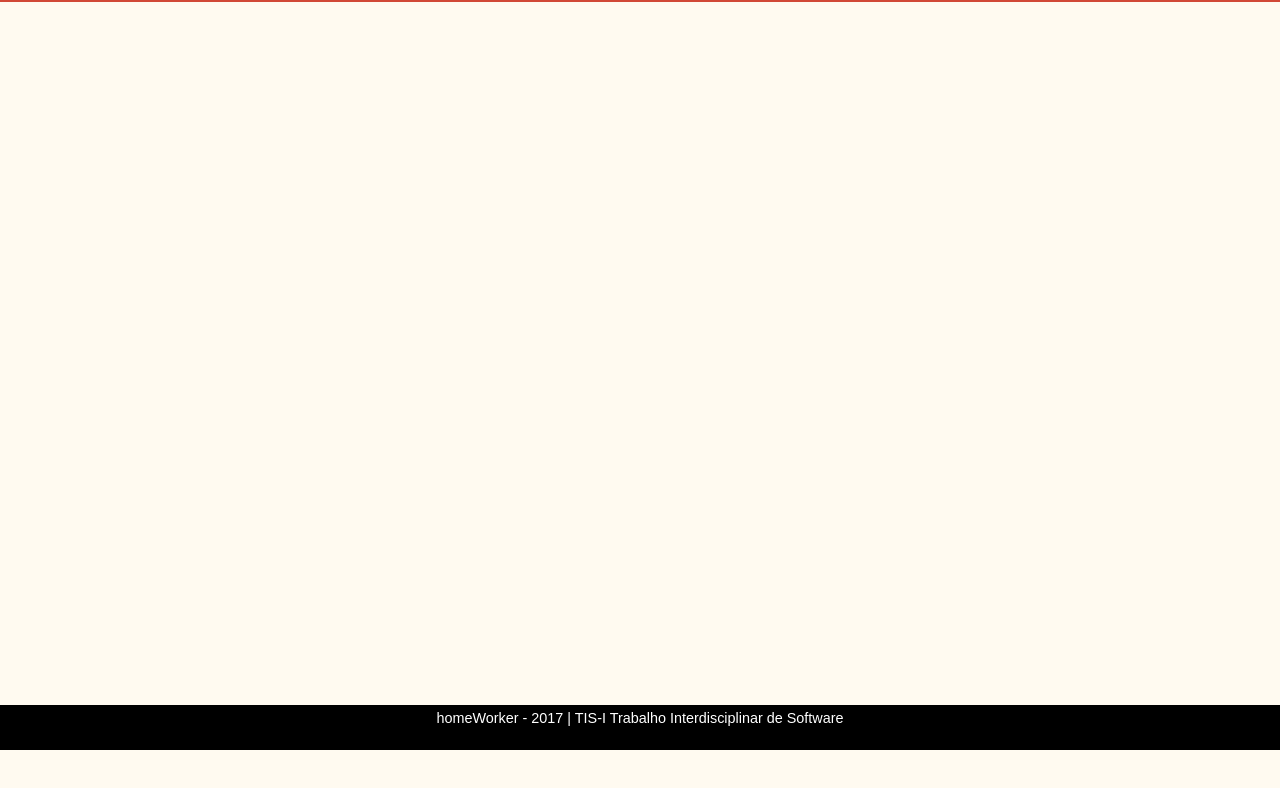
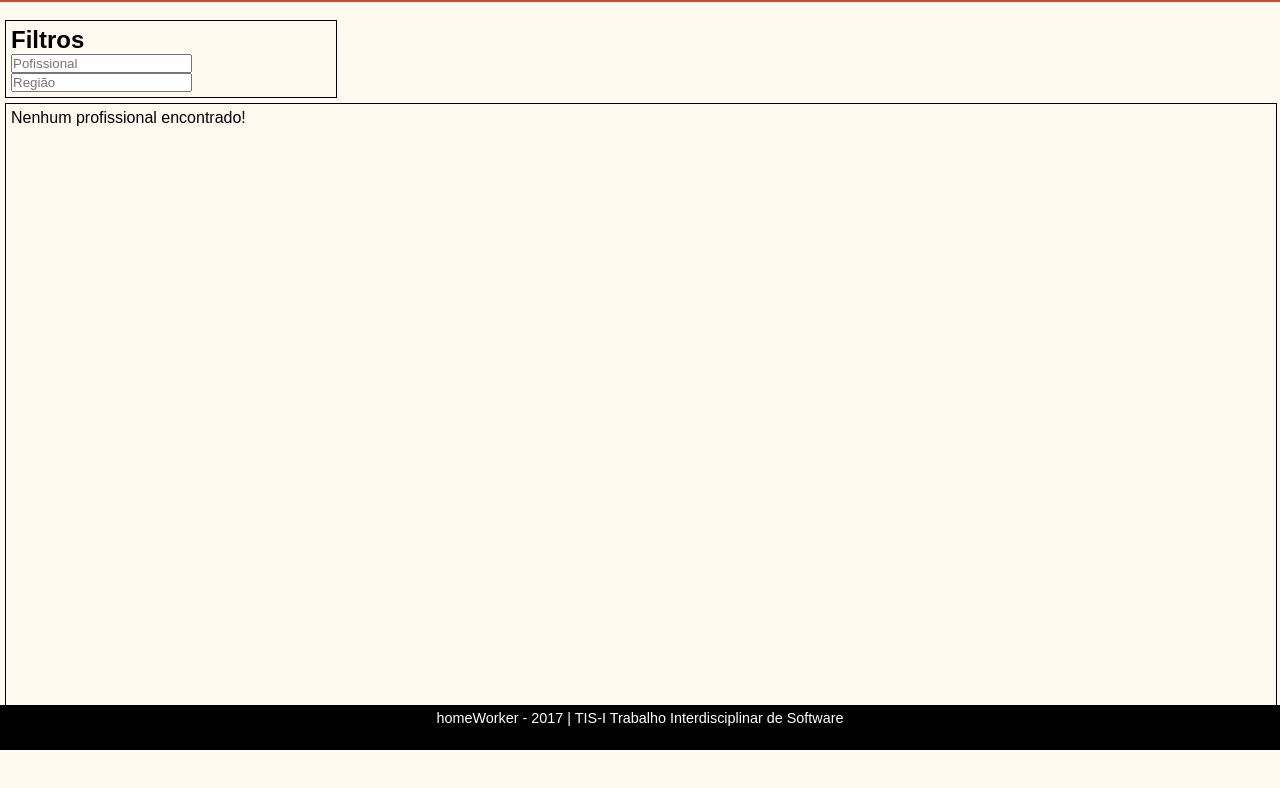
Before and after one commit to PUC-MINAS/homeworkers, a plain HTML site: page html/pesquisa.html in a window 1280 px wide. Shown: the part 50-838 px from the top of the page. Before the commit the page ends 800 px from the top, so only its background shows below. Drawn offline with Linux system fonts and the light colour scheme.

Commit message:
+ funcoes JS
funcoes lerParametro, pesquisarProfissionais,
modificação na pagina de pesquisas

```diff
--- /dev/null
+++ b/html/css/pesquisa.css
@@ -0,0 +1,19 @@
+@charset "UTF-8";
+
+#lateral-esq, #lateral-dir {
+	border: 1px solid black;
+	width: 400px;
+	position: relative;
+	top: -30px;
+	margin: 5px;
+	padding: 5px;
+}
+
+#lateral-esq {
+	width: calc(25%);
+}
+
+#lateral-dir {
+	width: calc(100% - 20px);
+	height: 600px;
+}
--- a/html/css/style.css
+++ b/html/css/style.css
@@ -16,6 +16,7 @@ body {
 /**/
 header {
 	position: fixed;
+	z-index: 1;
 	top: 0;
 	background-color: #d14836;
 	width: 100%;
@@ -47,7 +48,7 @@ div.icons img {
 
 #corpo {
 	margin-top: 100px;
-	margin-bottom: 200px;
+	margin-bottom: 50px;
 }
 
 /*index*/
--- a/html/js/scripts.js
+++ b/html/js/scripts.js
@@ -13,10 +13,18 @@ function pesquisarLocal(userObj) {
 	return obj;
 }
 
+function pesquisarProfissionais (sprof) {
+	for(var i =0, a = []; i < localStorage.length; i++){
+  		a[i] = JSON.parse(localStorage.getItem(localStorage.key(i)));
 
-/************************************fazendo**/
-function pesquisarProfissionais (sprof) {
+  		if (a[i].tipo == "profissional" && a[i].profissao == sprof) {
+  			imprimePesquisaProfissionais(a[i]);
+  		}
+	}
+}
 
+function imprimePesquisaProfissionais(userObj) {
+	/*Fazer*/
 }
 
 
@@ -110,7 +118,8 @@ function cadastrar(){
 
 }
 
-
+/**************************************************************************/
+/*Funcoes para Cookies*/
 function getCookie(cname) {
     var name = cname + "=";
     var decodedCookie = decodeURIComponent(document.cookie);
@@ -139,11 +148,13 @@ function deleteCookie(cname) {
 }
 
 function checkUserOnline(argument) {
-	// body...
+	/*Fazer*/
 }
-
+/*******************************************************************************/
 
 function lerParametro () {
 	var params = new URLSearchParams(document.location.search.substring(1));
 	prof = params.get("prof");
+	document.getElementById("prof").value = prof;
+	pesquisarProfissionais(prof);
 }
--- a/html/pesquisa.html
+++ b/html/pesquisa.html
@@ -6,6 +6,7 @@ Página de pesquisa de profissionais. Nessa página será carregado a API do goo
 <head>
 	<meta charset='utf-8'/>
 	<link rel="stylesheet" type="text/css" href="css/style.css"/>
+	<link rel="stylesheet" type="text/css" href="css/pesquisa.css"/>
 	<title>Pesquisa</title>
 </head>
 <body onload="lerParametro();">
@@ -20,11 +21,22 @@ Página de pesquisa de profissionais. Nessa página será carregado a API do goo
 			<a href="cadastro.html" class="a-noformat"><img src="" alt="Cadastrar" /></a>
 		</div>
 	</header>
-  <div id="corpo">
+	<div id="corpo">
+		<div id="lateral-esq">
+			<h2>Filtros</h2>
+			<form method=post action="">
+				<input type="text" name="prof" id="prof" placeholder="Pofissional" />
+				<input type="text" name="regiao" id="regiao" placeholder="Região"/>
+			</form>
 
-
-  </div>
-  <footer>
+		</div>
+		<div id="lateral-dir">
+			<p>
+				<span>Nenhum profissional encontrado!</span>
+			</p>
+		</div>
+	</div>
+	<footer>
 		<p>
 			homeWorker - 2017 | TIS-I Trabalho Interdisciplinar de Software
 		</p>
```
